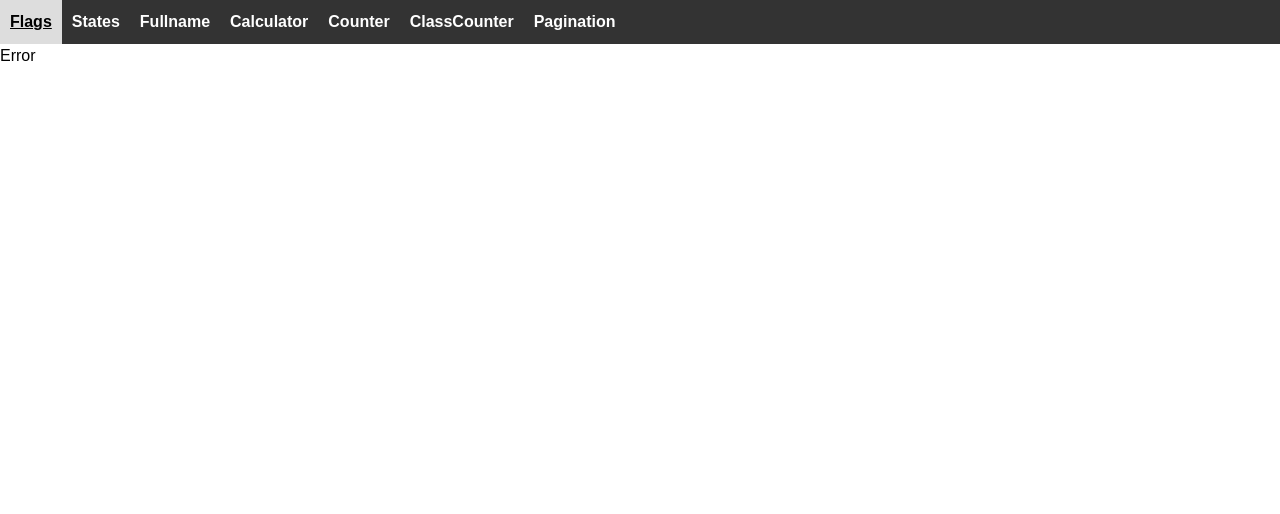
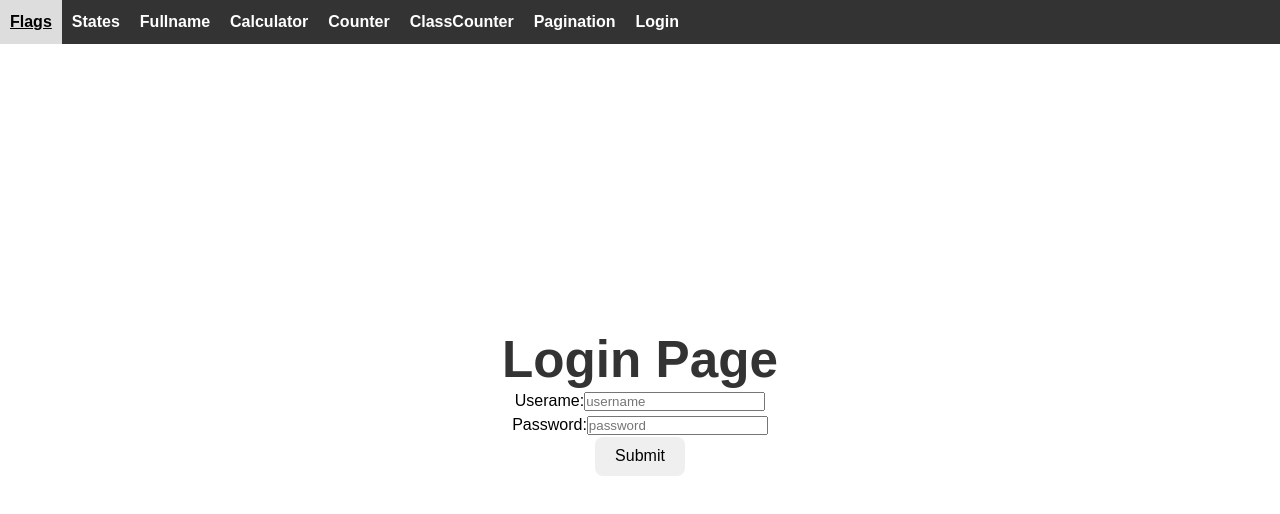
Before and after one commit to aviralrabbit1/react-mini, a React (Vite) app: page /login in a window 1280 px wide. Shown: the top 514 px of the page. Built offline with nearby package versions, Linux system fonts and the light colour scheme.

Commit message:
:sparkles: working login page

```diff
--- a/src/App.jsx
+++ b/src/App.jsx
@@ -8,6 +8,7 @@ import Calculator from './mini/Calculator';
 import Counter from './mini/Counter';
 import ClassCounter from './mini/ClassCounter';
 import Pagination from './mini/Pagination';
+import Login from './mini/Login';
 
 function App() {
 
@@ -37,6 +38,9 @@ function App() {
                     <li>
                         <Link to="/pagination">Pagination</Link>
                     </li>
+                    <li>
+                        <Link to="/login">Login</Link>
+                    </li>
                 </ul>
             </nav>
               <Routes>
@@ -47,6 +51,7 @@ function App() {
                   <Route path="/counter" element={<Counter />} />
                   <Route path="/classCounter" element={<ClassCounter />} />
                   <Route path="/pagination" element={<Pagination />} />
+                  <Route path="/login" element={<Login />} />
                   <Route path="/*" element={<Error />} />
               </Routes>
         </div>
--- /dev/null
+++ b/src/mini/Login.jsx
@@ -0,0 +1,81 @@
+import React, { useState } from 'react'
+
+const Login = () => {
+    const loginDetails = {
+        username: "user",
+        password: "password"
+    };
+    const [userDetails, setUserDetails] = useState({
+        username: "",
+        password: ""
+    });
+    const [submitted, setSubmitted] = useState(false); // Track submission
+    const [welcomeMessage, setWelcomeMessage] = useState(""); // State for welcome message
+    const [isValid, setIsValid] = useState(false);
+
+    const handleSubmit = (e) => {
+        e.preventDefault(); // Prevent the default form submission
+        // setUserDetails({
+        //     username: username,
+        //     password: password
+        // }); // Update the userDetails state
+                // Check if the username and password match the expected values
+
+        if (userDetails.username === "user" && userDetails.password === "password") {
+            // setWelcomeMessage(`Welcome, ${userDetails.username}!`); // Set the welcome message
+            setIsValid(true);
+        }
+        // setWelcomeMessage("Invalid username or password"); // Set the error message
+    };
+
+    return (
+        <div style={{
+            display: "flex",
+            flexDirection: "column",
+            justifyContent: "center",
+            alignItems: "center",
+            textAlign: "center",
+            height: "90vh"
+        }}>
+            <h1>Login Page</h1>
+            {(!submitted)?
+            <form action="submit" onSubmit={handleSubmit}>
+                <label htmlFor="username">Userame:</label>
+                <input type="text" name="username" id="username" required  placeholder='username'
+                value={userDetails.username} // Set value to username
+                onChange={(e) => setUserDetails({ ...userDetails, username: e.target.value })}
+                />
+                <br />
+                <label htmlFor="password">Password:</label>
+                <input type="text" name="password" id="password" required placeholder='password'
+                value={userDetails.password} // Set value to password
+                onChange={(e) => setUserDetails({ ...userDetails, password: e.target.value })}
+                />
+                <br />
+                <button type="submit" onClick={()=> setSubmitted(true)} >Submit</button>
+            </form>
+            : isValid? <div>Welcome, User!</div>
+            :
+            (<>
+                <div>Invalid username or password</div>
+                <form action="submit" onSubmit={handleSubmit}>
+                    <label htmlFor="username">Userame:</label>
+                    <input type="text" name="username" id="username" required  placeholder='username'
+                    value={userDetails.username} // Set value to username
+                    onChange={(e) => setUserDetails({ ...userDetails, username: e.target.value })}
+                    />
+                    <br />
+                    <label htmlFor="password">Password:</label>
+                    <input type="text" name="password" id="password" required placeholder='password'
+                    value={userDetails.password} // Set value to password
+                    onChange={(e) => setUserDetails({ ...userDetails, password: e.target.value })}
+                    />
+                    <br />
+                    <button type="submit" onClick={()=> setSubmitted(true)} >Submit</button>
+                </form>
+            </>)}
+        </div>
+    )
+}
+
+export default Login
```
